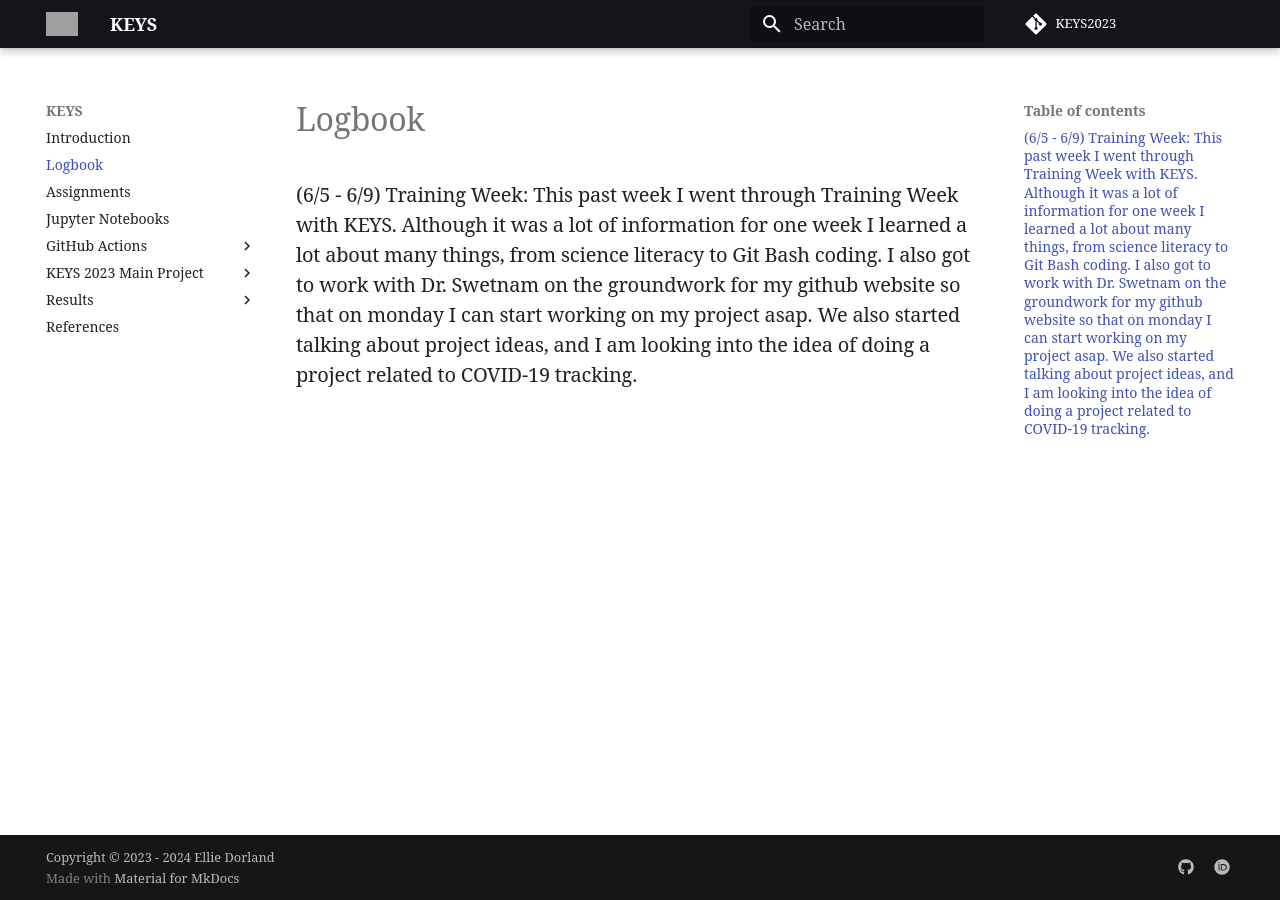
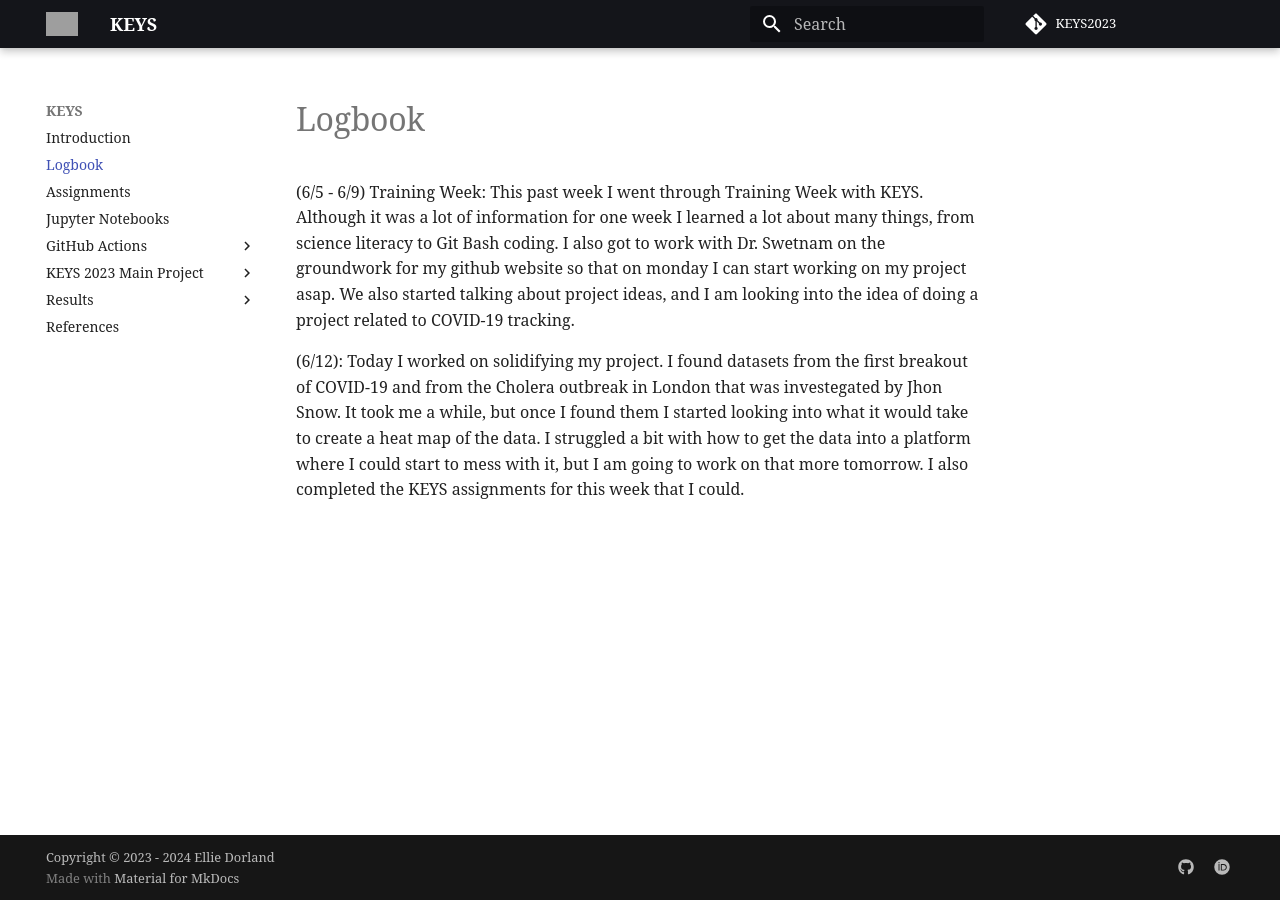
Before and after one commit to tyson-swetnam/mkdocs-material-template, an MkDocs documentation site: the page built from docs/logbook.md, in a window 1280 px wide. Built offline with MkDocs 1.6.1 and Material for MkDocs 9.7.7, drawn with Linux system fonts in a browser that asks for light colours; some web fonts are replaced; comment, search, counter and statistics services are not loaded; grey boxes are pictures that could not be loaded.

Commit message:
Update logbook.md

```diff
--- a/docs/logbook.md
+++ b/docs/logbook.md
@@ -1,3 +1,5 @@
 # Logbook
 
-### (6/5 - 6/9) Training Week: This past week I went through Training Week with KEYS. Although it was a lot of information for one week I learned a lot about many things, from science literacy to Git Bash coding. I also got to work with Dr. Swetnam on the groundwork for my github website so that on monday I can start working on my project asap. We also started talking about project ideas, and I am looking into the idea of doing a project related to COVID-19 tracking.
+(6/5 - 6/9) Training Week: This past week I went through Training Week with KEYS. Although it was a lot of information for one week I learned a lot about many things, from science literacy to Git Bash coding. I also got to work with Dr. Swetnam on the groundwork for my github website so that on monday I can start working on my project asap. We also started talking about project ideas, and I am looking into the idea of doing a project related to COVID-19 tracking.
+
+(6/12): Today I worked on solidifying my project. I found datasets from the first breakout of COVID-19 and from the Cholera outbreak in London that was investegated by Jhon Snow. It took me a while, but once I found them I started looking into what it would take to create a heat map of the data. I struggled a bit with how to get the data into a platform where I could start to mess with it, but I am going to work on that more tomorrow. I also completed the KEYS assignments for this week that I could.
```
